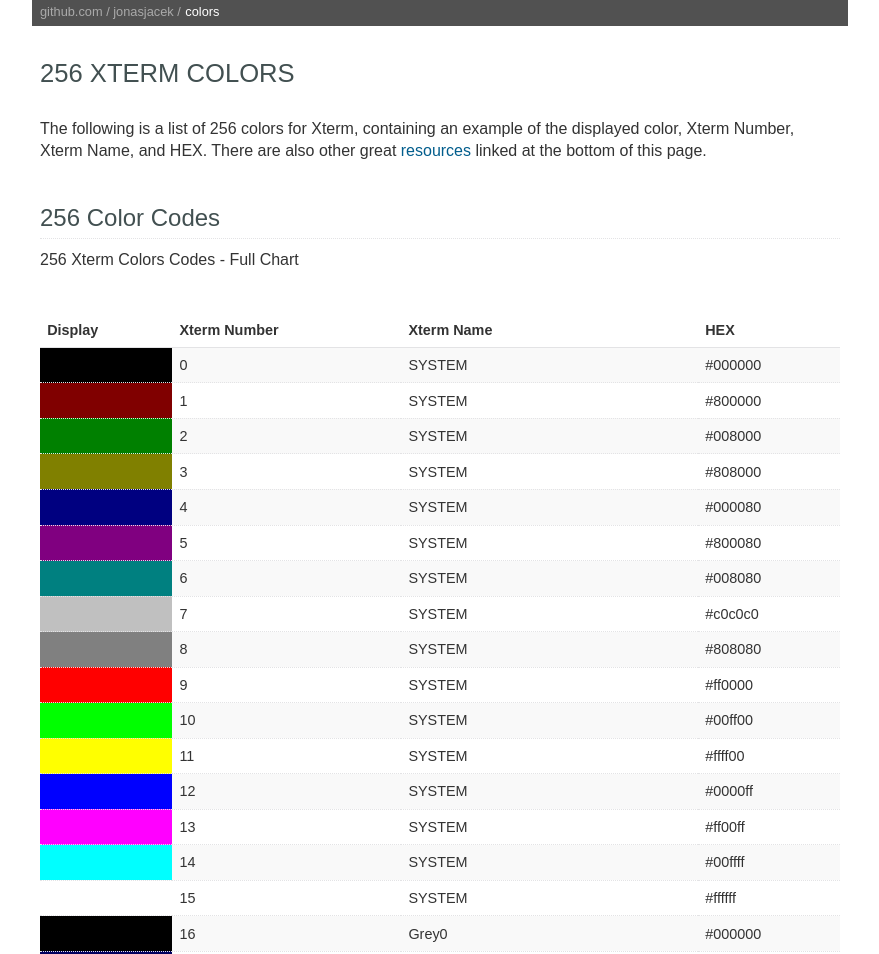
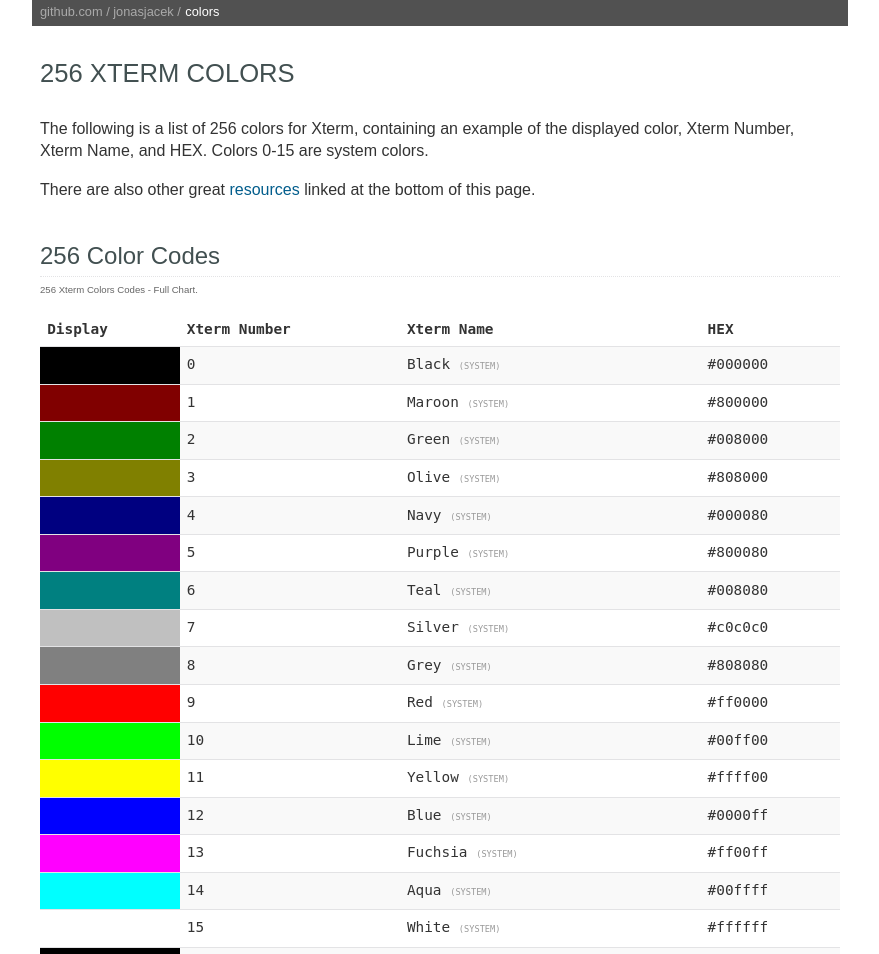
Before and after one commit to jonasjacek/colors, a plain HTML site: page index.html in a window 1280 px wide. Shown: the top 954 px of the page, without its empty margins (200-1079 px from the left). Drawn offline with Linux system fonts and the light colour scheme.

Commit message:
updated system color names, prettier styles

```diff
--- a/index.html
+++ b/index.html
@@ -12,30 +12,31 @@
     <main>
       <article>
         <h1>256 XTERM COLORS</h1>
-	      <p>The following is a list of 256 colors for Xterm, containing an example of the displayed color, Xterm Number, Xterm Name, and HEX. There are also other great <a href="#resources">resources</a> linked at the bottom of this page.</p>
+        <p>The following is a list of 256 colors for Xterm, containing an example of the displayed color, Xterm Number, Xterm Name, and HEX. Colors 0-15 are system colors.</p>
+        <p>There are also other great <a href="#resources">resources</a> linked at the bottom of this page.</p>
 	      <h2>256 Color Codes</h2>
         <table>
-          <caption>256 Xterm Colors Codes - Full Chart</caption>
+          <caption>256 Xterm Colors Codes - Full Chart.</caption>
           <thead>
             <tr><th>Display</th><th>Xterm Number</th><th>Xterm Name</th><th>HEX</th></tr>
           </thead>
           <tbody>
-            <tr><td style="background:#000000"></td><td>0</td><td>SYSTEM</td><td>#000000</td></tr>
-            <tr><td style="background:#800000"></td><td>1</td><td>SYSTEM</td><td>#800000</td></tr>
-            <tr><td style="background:#008000"></td><td>2</td><td>SYSTEM</td><td>#008000</td></tr>
-            <tr><td style="background:#808000"></td><td>3</td><td>SYSTEM</td><td>#808000</td></tr>
-            <tr><td style="background:#000080"></td><td>4</td><td>SYSTEM</td><td>#000080</td></tr>
-            <tr><td style="background:#800080"></td><td>5</td><td>SYSTEM</td><td>#800080</td></tr>
-            <tr><td style="background:#008080"></td><td>6</td><td>SYSTEM</td><td>#008080</td></tr>
-            <tr><td style="background:#c0c0c0"></td><td>7</td><td>SYSTEM</td><td>#c0c0c0</td></tr>
-            <tr><td style="background:#808080"></td><td>8</td><td>SYSTEM</td><td>#808080</td></tr>
-            <tr><td style="background:#ff0000"></td><td>9</td><td>SYSTEM</td><td>#ff0000</td></tr>
-            <tr><td style="background:#00ff00"></td><td>10</td><td>SYSTEM</td><td>#00ff00</td></tr>
-            <tr><td style="background:#ffff00"></td><td>11</td><td>SYSTEM</td><td>#ffff00</td></tr>
-            <tr><td style="background:#0000ff"></td><td>12</td><td>SYSTEM</td><td>#0000ff</td></tr>
-            <tr><td style="background:#ff00ff"></td><td>13</td><td>SYSTEM</td><td>#ff00ff</td></tr>
-            <tr><td style="background:#00ffff"></td><td>14</td><td>SYSTEM</td><td>#00ffff</td></tr>
-            <tr><td style="background:#ffffff"></td><td>15</td><td>SYSTEM</td><td>#ffffff</td></tr>
+          <tr><td style="background:#000000"></td><td>0</td><td>Black <span>(SYSTEM)</span></td><td>#000000</td></tr>
+          <tr><td style="background:#800000"></td><td>1</td><td>Maroon <span>(SYSTEM)</span></td><td>#800000</td></tr>
+            <tr><td style="background:#008000"></td><td>2</td><td>Green <span>(SYSTEM)</span></td><td>#008000</td></tr>
+            <tr><td style="background:#808000"></td><td>3</td><td>Olive <span>(SYSTEM)</span></td><td>#808000</td></tr>
+            <tr><td style="background:#000080"></td><td>4</td><td>Navy <span>(SYSTEM)</span></td><td>#000080</td></tr>
+            <tr><td style="background:#800080"></td><td>5</td><td>Purple <span>(SYSTEM)</span></td><td>#800080</td></tr>
+            <tr><td style="background:#008080"></td><td>6</td><td>Teal <span>(SYSTEM)</span></td><td>#008080</td></tr>
+            <tr><td style="background:#c0c0c0"></td><td>7</td><td>Silver <span>(SYSTEM)</span></td><td>#c0c0c0</td></tr>
+            <tr><td style="background:#808080"></td><td>8</td><td>Grey <span>(SYSTEM)</span></td><td>#808080</td></tr>
+            <tr><td style="background:#ff0000"></td><td>9</td><td>Red <span>(SYSTEM)</span></td><td>#ff0000</td></tr>
+            <tr><td style="background:#00ff00"></td><td>10</td><td>Lime <span>(SYSTEM)</span></td><td>#00ff00</td></tr>
+            <tr><td style="background:#ffff00"></td><td>11</td><td>Yellow <span>(SYSTEM)</span></td><td>#ffff00</td></tr>
+            <tr><td style="background:#0000ff"></td><td>12</td><td>Blue <span>(SYSTEM)</span></td><td>#0000ff</td></tr>
+            <tr><td style="background:#ff00ff"></td><td>13</td><td>Fuchsia <span>(SYSTEM)</span></td><td>#ff00ff</td></tr>
+            <tr><td style="background:#00ffff"></td><td>14</td><td>Aqua <span>(SYSTEM)</span></td><td>#00ffff</td></tr>
+            <tr><td style="background:#ffffff"></td><td>15</td><td>White <span>(SYSTEM)</span></td><td>#ffffff</td></tr>
             <tr><td style="background:#000000"></td><td>16</td><td>Grey0</td><td>#000000</td></tr>
             <tr><td style="background:#00005f"></td><td>17</td><td>NavyBlue</td><td>#00005f</td></tr>
             <tr><td style="background:#000087"></td><td>18</td><td>DarkBlue</td><td>#000087</td></tr>
--- a/screen.css
+++ b/screen.css
@@ -125,14 +125,17 @@ table {
 }
 caption {
   border-top: 1px dotted #e3e3e5;
-  margin: 0 0 2em;
+  color: #666;
+  font-size: 0.6em;
+  margin: 0 0 1em;
   padding: 0.8em 0;
   text-align: left;
 }
   tr {
-    border-bottom: 1px dotted #e3e3e5;
+    border-bottom: 1px solid #e3e3e5;
   }
   th, td {
+    font-family: mono;
     font-size: 0.9em;
     padding: 0.5em;
     line-height: 1.4em;
@@ -145,6 +148,10 @@ caption {
   tr:nth-child(odd) td {
     background: #f9f9f9;
   }
+  table span {
+    color: #999;
+    font-size: 0.6em;
+  }
 
 /* FOOTER
 ----------------------------------------------------------------------------- */
```
Also changed, not shown: 1 other file.
